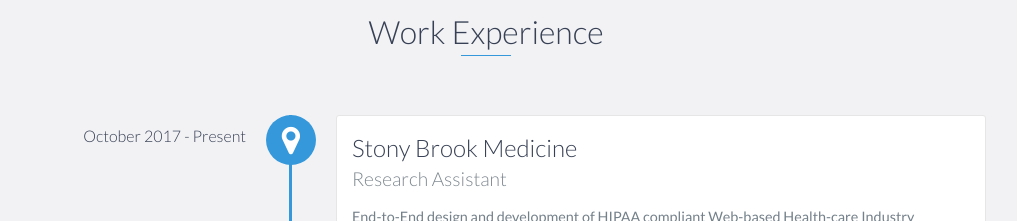
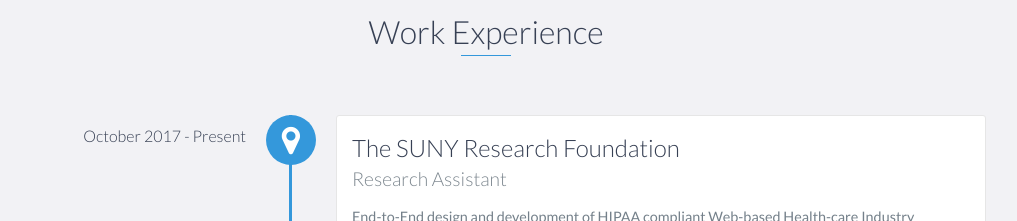
Before and after one commit to sandeepkv93/sandeepkv93.github.io, a website: page index.html in a window 1280 px wide. Shown: the part 1280-1501 px from the top of the page, without its empty margins (154-1171 px from the left). Drawn offline with nearby package versions, Linux system fonts and the light colour scheme.

Commit message:
Changed RA workplace name from SBM to SUNY RF

```diff
--- a/index.html
+++ b/index.html
@@ -89,7 +89,7 @@
          <h2 class="heading">Work Experience</h2>
          <div id="experience-timeline">
             <div data-date="October 2017 - Present">
-               <h3>Stony Brook Medicine</h3>
+               <h3>The SUNY Research Foundation</h3>
                <h4>Research Assistant</h4>
                <p>
                	End-to-End design and development of HIPAA compliant Web-based Health-care Industry Research Project <b>My-Asthma-My-Plan</b> that enables seamless communication of patient's chronic disease self-management plan.
```
